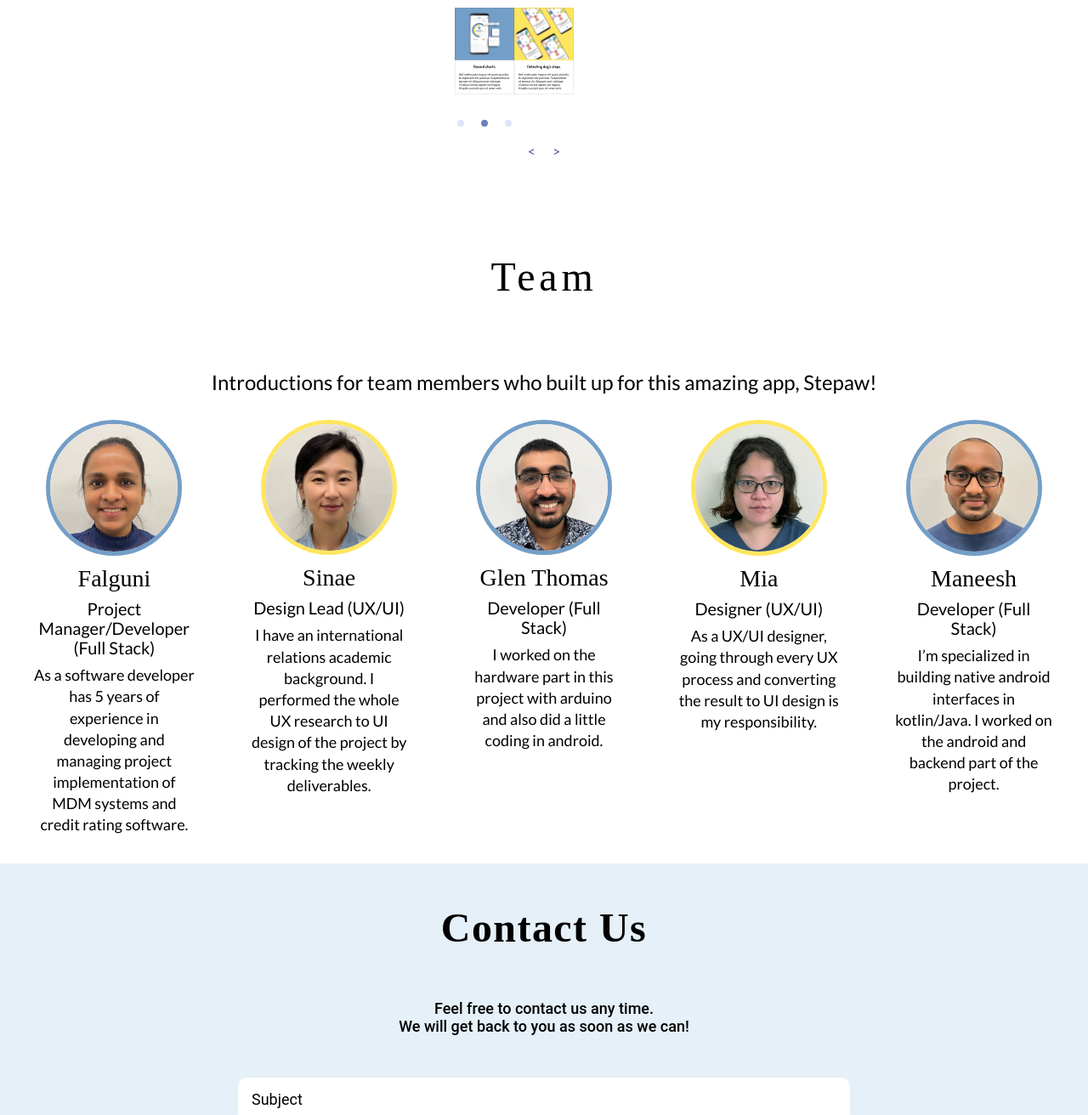
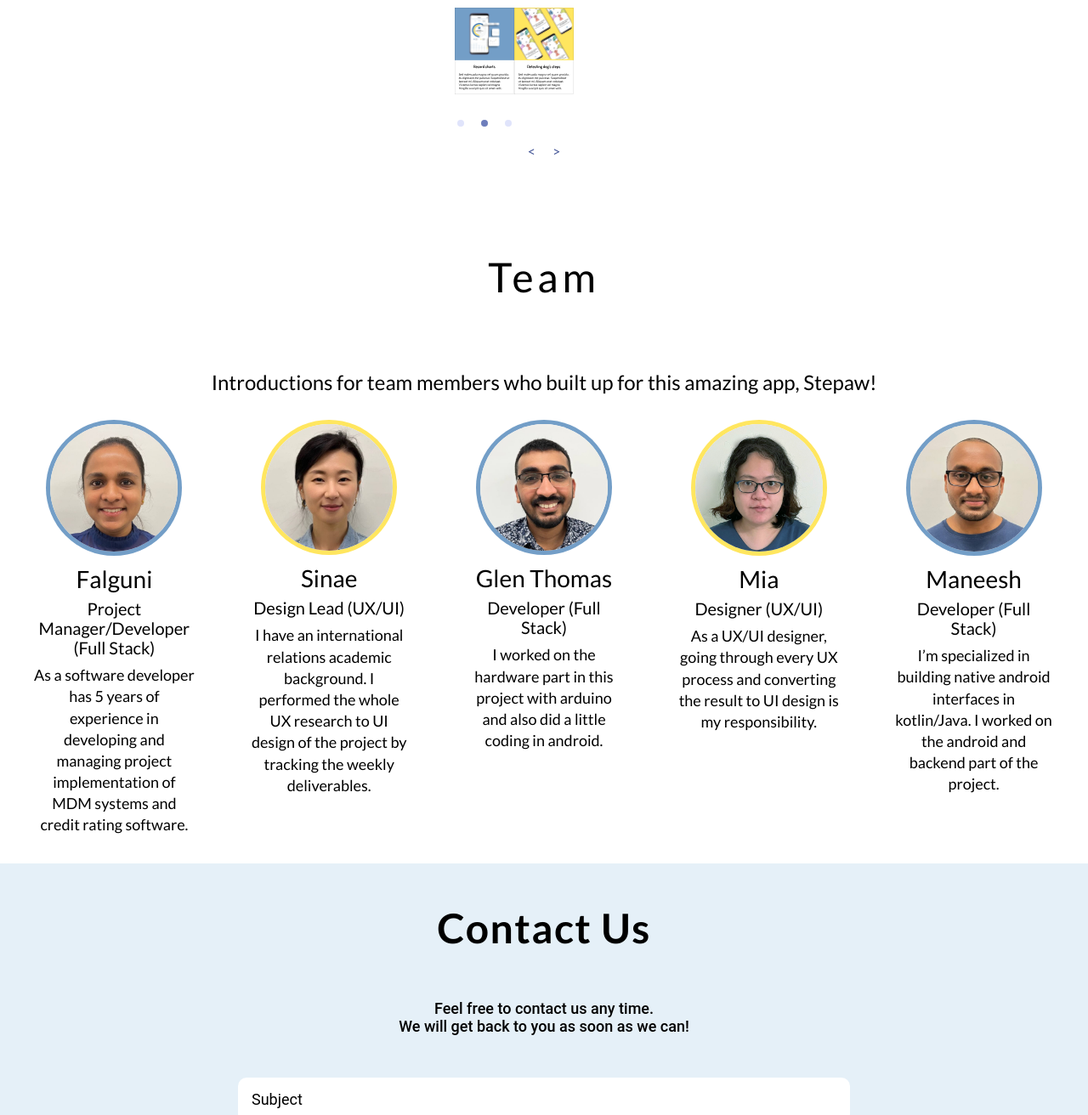
Before and after one commit to ButterfliesLangara/stepaw_website, a React (Create React App) app: page / in a window 1280 px wide. Shown: the part 1056-2368 px from the top of the page at 85% size. Built offline with nearby package versions, Linux system fonts and the light colour scheme.

Commit message:
Changed font family for heading
Changed font family for heading

```diff
--- a/src/App.scss
+++ b/src/App.scss
@@ -229,7 +229,7 @@ justify-content: center;
 
   .heading {
     h3 {
-      font-family: "Dosis", cursive;
+      font-family: "Dosis", "Lato", serif;
       font-size: 3rem;
       letter-spacing: 0.03em;
       color: #000000;
@@ -348,7 +348,7 @@ input:-webkit-autofill:focus {
 
   .heading {
     h3 {
-      font-family: "Dosis", cursive;
+      font-family: "Dosis", "Lato", serif;
       font-size: 3rem;
       letter-spacing: 0.1em;
       color: #000000;
@@ -410,7 +410,7 @@ input:-webkit-autofill:focus {
         gap: 0.5rem;
 
         .name {
-          font-family: "Dosis", cursive;
+          font-family: "Dosis", "Lato", serif;
           color: #000000;
           font-size: 1.75rem;
         }
```
